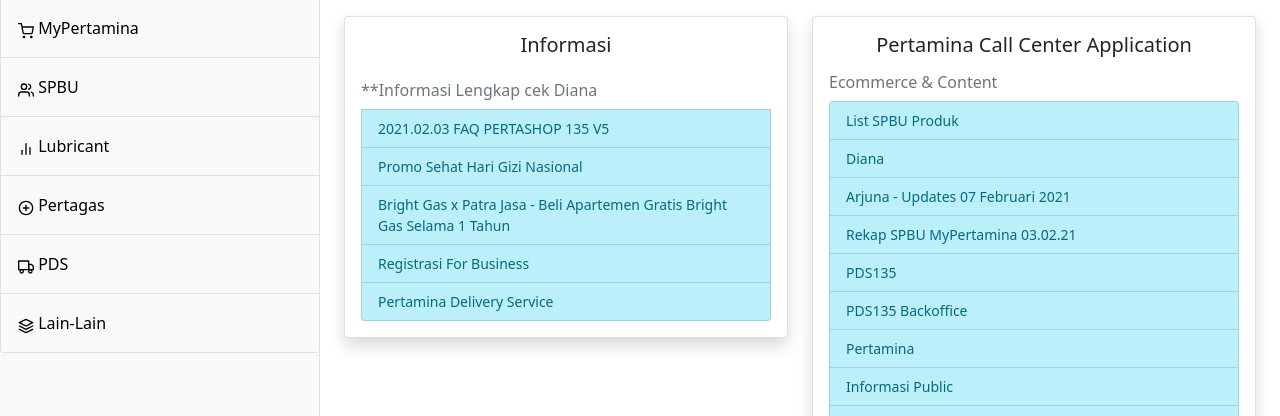
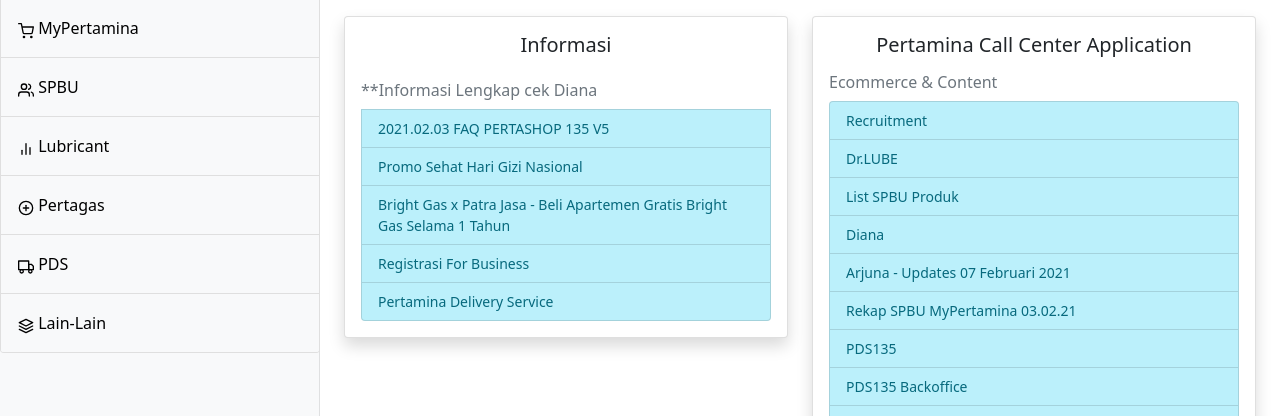
Before and after one commit to gunawanzakiahhalim/ci4login, a CodeIgniter 4 app: the page made by app/Views/info/index.php in a window 1280 px wide. Shown: the part 185-601 px from the top of the page. Run offline with PHP 8.4 and a stand-in for CodeIgniter, Linux system fonts and the light colour scheme; the template is opened without the code that fills it, so the values that code supplies are empty; some libraries are stand-ins or nearby versions.

Commit message:
modified file.php

```diff
--- a/app/Views/info/file.php
+++ b/app/Views/info/file.php
@@ -20,6 +20,8 @@
         <h5 class="card-title text-center">Pertamina Call Center Application</h5>
         <h6 class="card-subtitle mb-2 text-muted mt-3">Ecommerce & Content</h6>
         <div class="list-group">
+          <a href="https://recruitment.pertamina.com/" target="_blank" class="list-group-item list-group-item-action list-group-item-info">Recruitment</a>
+          <a href="https://drlube.pertaminalubricants.com/index.php/Home/" target="_blank" class="list-group-item list-group-item-action list-group-item-info">Dr.LUBE</a>
           <a href="https://spbumypertamina.000webhostapp.com/xlsx/list%20spbu%20produk.xlsx" target="_blank" class="list-group-item list-group-item-action list-group-item-info">List SPBU Produk</a>
           <a href="http://10.194.176.140/diana/login" target="_blank" class="list-group-item list-group-item-action list-group-item-info">Diana</a>
           <a href="https://chanelsosmed.000webhostapp.com/xlsx/Arjuna%20-%20Updates%2007%20Februari%202021.xlsx" target="_blank" class="list-group-item list-group-item-action list-group-item-info">Arjuna - Updates 07 Februari 2021</a>
```
